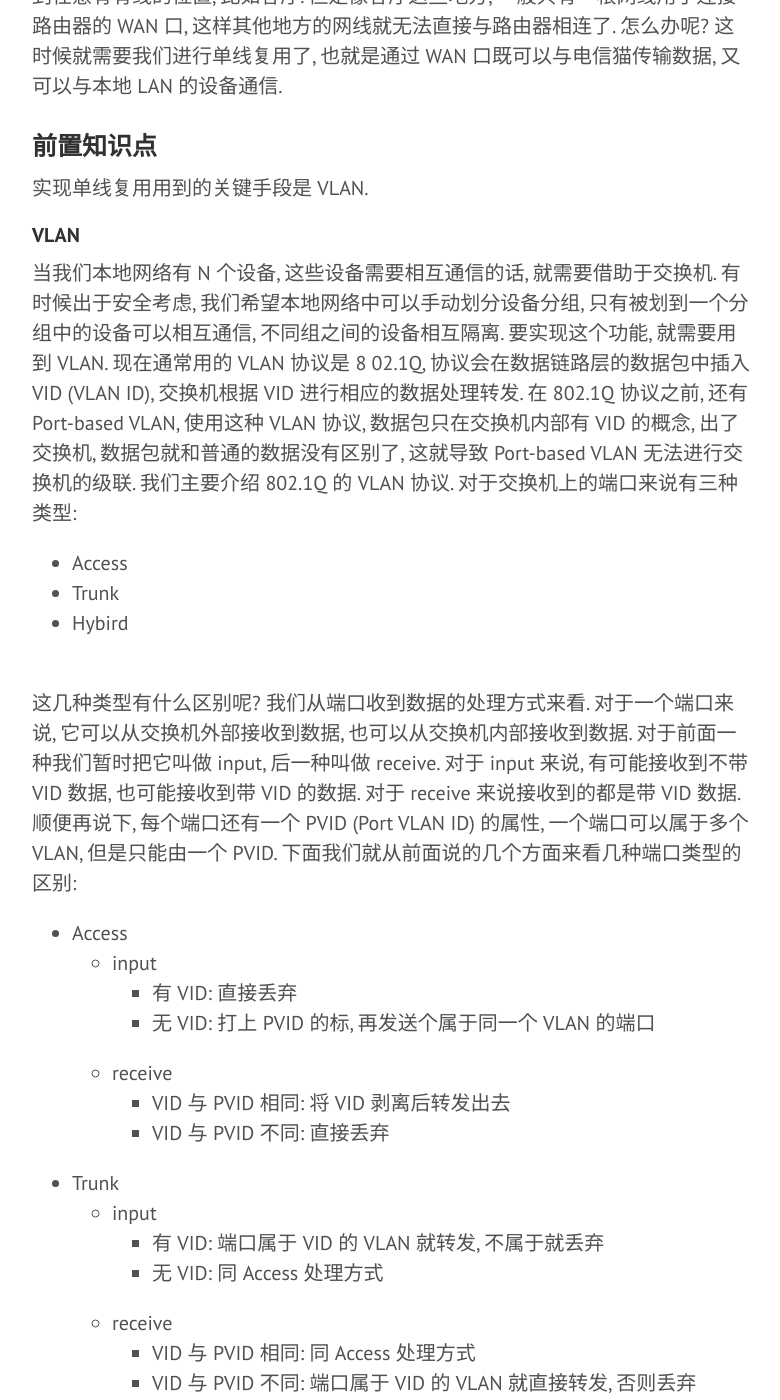
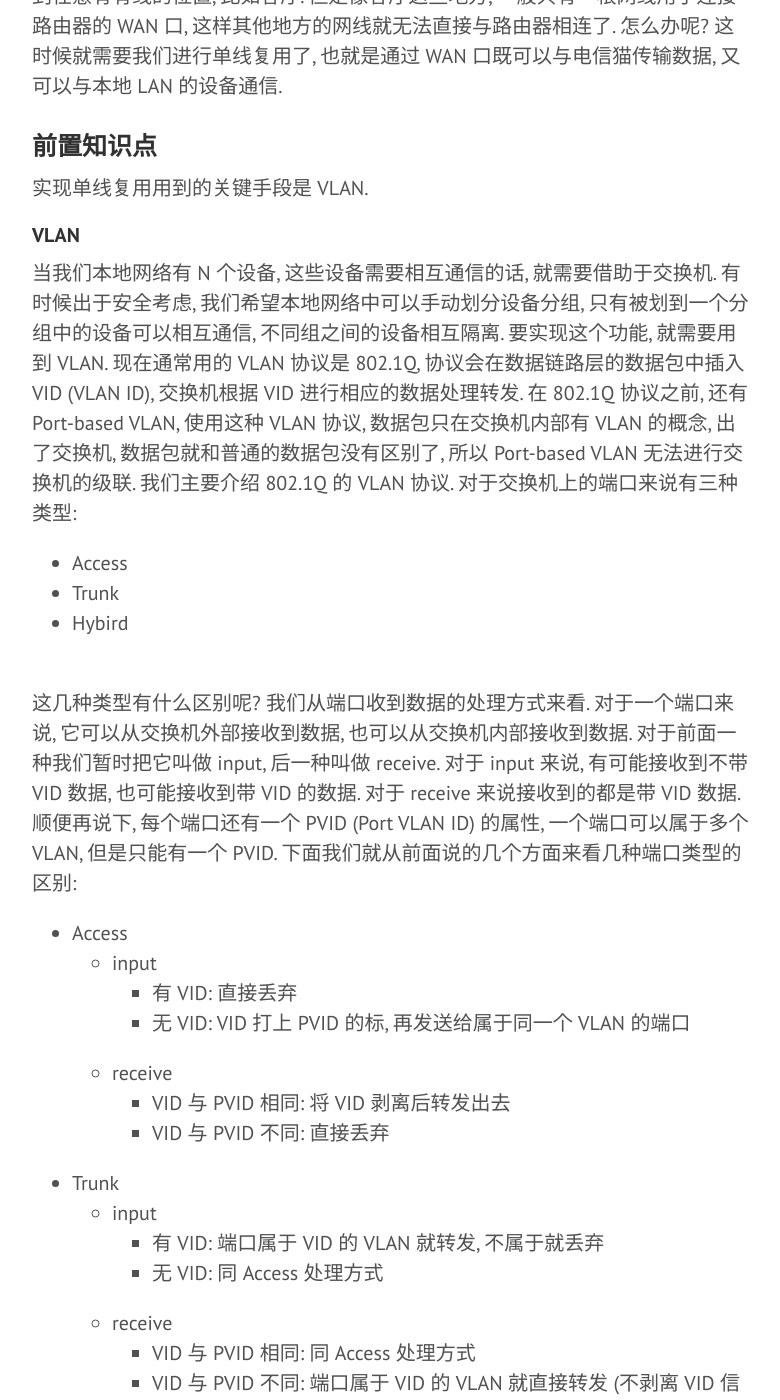
Before and after one commit to yoncise/yoncise.github.io, a Jekyll site: the page built from _posts/2020-11-21-16318107.md, in a window 1280 px wide and 1400 px high, scrolled down 610 px. Shown: the whole window, without its empty margins (428-1208 px from the left). Built offline with Jekyll 4.4.1, drawn with Linux system fonts in a browser that asks for light colours; some of the changed lines change nothing that is shown; some of the changed text lies outside the part shown.

Commit message:
sync from yuque

````diff
--- a/_posts/2020-11-21-16318107.md
+++ b/_posts/2020-11-21-16318107.md
@@ -13,19 +13,19 @@
 实现单线复用用到的关键手段是 VLAN.
 <a name="aN2jt"></a>
 #### VLAN
-当我们本地网络有 N 个设备, 这些设备需要相互通信的话, 就需要借助于交换机. 有时候出于安全考虑, 我们希望本地网络中可以手动划分设备分组, 只有被划到一个分组中的设备可以相互通信, 不同组之间的设备相互隔离. 要实现这个功能, 就需要用到 VLAN. 现在通常用的 VLAN 协议是 8 02.1Q, 协议会在数据链路层的数据包中插入 VID (VLAN ID), 交换机根据 VID 进行相应的数据处理转发. 在 802.1Q 协议之前, 还有 Port-based VLAN, 使用这种 VLAN 协议, 数据包只在交换机内部有 VID 的概念, 出了交换机, 数据包就和普通的数据没有区别了, 这就导致 Port-based VLAN 无法进行交换机的级联. 我们主要介绍 802.1Q 的 VLAN 协议. 对于交换机上的端口来说有三种类型:<br />
+当我们本地网络有 N 个设备, 这些设备需要相互通信的话, 就需要借助于交换机. 有时候出于安全考虑, 我们希望本地网络中可以手动划分设备分组, 只有被划到一个分组中的设备可以相互通信, 不同组之间的设备相互隔离. 要实现这个功能, 就需要用到 VLAN. 现在通常用的 VLAN 协议是 802.1Q, 协议会在数据链路层的数据包中插入 VID (VLAN ID), 交换机根据 VID 进行相应的数据处理转发. 在 802.1Q 协议之前, 还有 Port-based VLAN, 使用这种 VLAN 协议, 数据包只在交换机内部有 VLAN 的概念, 出了交换机, 数据包就和普通的数据包没有区别了, 所以 Port-based VLAN 无法进行交换机的级联. 我们主要介绍 802.1Q 的 VLAN 协议. 对于交换机上的端口来说有三种类型:<br />
 
 - Access
 - Trunk
 - Hybird
 
 
-<br />这几种类型有什么区别呢? 我们从端口收到数据的处理方式来看. 对于一个端口来说, 它可以从交换机外部接收到数据, 也可以从交换机内部接收到数据. 对于前面一种我们暂时把它叫做 input, 后一种叫做 receive. 对于 input 来说, 有可能接收到不带 VID 数据, 也可能接收到带 VID 的数据. 对于 receive 来说接收到的都是带 VID 数据. 顺便再说下, 每个端口还有一个 PVID (Port VLAN ID) 的属性, 一个端口可以属于多个 VLAN, 但是只能由一个 PVID. 下面我们就从前面说的几个方面来看几种端口类型的区别:<br />
+<br />这几种类型有什么区别呢? 我们从端口收到数据的处理方式来看. 对于一个端口来说, 它可以从交换机外部接收到数据, 也可以从交换机内部接收到数据. 对于前面一种我们暂时把它叫做 input, 后一种叫做 receive. 对于 input 来说, 有可能接收到不带 VID 数据, 也可能接收到带 VID 的数据. 对于 receive 来说接收到的都是带 VID 数据. 顺便再说下, 每个端口还有一个 PVID (Port VLAN ID) 的属性, 一个端口可以属于多个 VLAN, 但是只能有一个 PVID. 下面我们就从前面说的几个方面来看几种端口类型的区别:<br />
 
 - Access
    - input
       - 有 VID: 直接丢弃
-      - 无 VID: 打上 PVID 的标, 再发送个属于同一个 VLAN 的端口
+      - 无 VID: VID 打上 PVID 的标, 再发送给属于同一个 VLAN 的端口
    - receive
       - VID 与 PVID 相同: 将 VID 剥离后转发出去
       - VID 与 PVID 不同: 直接丢弃
@@ -35,14 +35,14 @@
       - 无 VID: 同 Access 处理方式
    - receive
       - VID 与 PVID 相同: 同 Access 处理方式
-      - VID 与 PVID 不同: 端口属于 VID 的 VLAN 就直接转发, 否则丢弃
+      - VID 与 PVID 不同: 端口属于 VID 的 VLAN 就直接转发 (不剥离 VID 信息), 否则丢弃
 - Hybird
    - input
-      - 有 VID: 通 Trunk 处理方式
+      - 有 VID: 同 Trunk 处理方式
       - 无 VID: 同 Access 处理方式
    - receive
       - VID 与 PVID 相同: 同 Access 处理方式
-      - VID 与 PVID 不同: 如果端口部署于 VID 的 VLAN 就直接丢弃, 如果属于 VID 所在 VLAN 还要看端口在该 VID 下是配置的 U (Untag) 还是 T (Tag), 如果是 U 就将 VID 剥离后转发, 否则就直接转发
+      - VID 与 PVID 不同: 如果端口不属于 VID 的 VLAN 就直接丢弃, 如果属于 VID 所在 VLAN 还要看端口在该 VID 下是配置的 U (Untag) 还是 T (Tag), 如果是 U 就将 VID 剥离后转发, 否则就直接转发
 
 
 
@@ -56,16 +56,14 @@
 <a name="VkJ6D"></a>
 #### 交换机配置
 先连上交换机, GS108PEv3 是可网管的交换机 (v2 是不行的, 只能用专用的工具连接), 需要你的设备直接和交换机相连, 如果中间有路由器是连接不上的. 如果不知道交换机的 IP 可以用 Netgear 提供的工具来设备发现 [1, 2].<br />
-<br />网件的端口都是 Hybird 类型的. 我这边是将 5 号口与路由器 WAN 口相连, 8 号口与电信光猫相连, 其余的口用于 LAN 设备连接.<br />
-
+<br />网件的端口都是 Hybird 类型的. 我这边是将 5 号口与路由器 WAN 口相连, 8 号口与电信光猫相连, 其余的口用于 LAN 设备连接.
 
 | VLAN ID | Port Members |
 | --- | --- |
 | 1 | 1U 2U 3U 4U 5T 6U 7U |
 | 2 | 5T 8U |
 
-
-<br />VLAN 1 中的 5 号口设置成 T, 其余口设置成 U. VLAN 2 中 5 号口也设置成 T, 8 号口设置成 U. 最后把 8 号口的 PVID 设置成 2, 其余口子设置成 1. <br />
+VLAN 1 中的 5 号口设置成 T, 其余口设置成 U. VLAN 2 中 5 号口也设置成 T, 8 号口设置成 U. 最后把 8 号口的 PVID 设置成 2, 其余口设置成 1. <br />
 <br />顺便说下, 网件交换机里, T 表示 Tagged, U 表示 Untagged, 没有标记表示这个端口不属于这个 VLAN [3].<br />
 
 <a name="YGsvE"></a>
@@ -95,7 +93,7 @@
   61: vlan61: 0 2t 3 5 8u
   62: vlan62: 0t 1t 2t 3t
 ```
-上面是我现在的配置, 很多是路由器默认的, 和我们这次相关的就是 vlan1 与 vlan2 的. (这里带 t 的表示 Tagged, 没有 t 的表示 Untagged, 与交换机有区别). 对于我的路由器来说, 4 口是 WAN 口, 8 口是什么呢? 8 口代表的是 CPU, 这里把 CPU 也抽象成了一个端口.<br />
+上面是我现在的配置, 很多是路由器默认的, 和我们这次相关的就是 vlan1 与 vlan2 的配置. (这里带 t 的表示 Tagged, 没有 t 的表示 Untagged, 与交换机有区别). 对于我的路由器来说, 4 口是 WAN 口, 8 口是什么呢? 8 口代表的是 CPU, 路由器把 CPU 也抽象成了一个端口.<br />
 <br />`Port 4: 1000FD enabled stp: none vlan: 2 jumbo: off mac: 38:f9:d3:19:0a:6b` 中的 `vlan: 2` 代表的是端口的 PVID, 我们可以用 `robocfg port 4 tag 2` 来配置 [4].<br />
 <br />为了路由器每次重启都能自动配置 VLAN, 我们需要在 `/jffs/scripts/services-start` 中配置启动命令 [5]:
 ```bash
@@ -107,7 +105,7 @@
 
 <a name="ZzENL"></a>
 #### 备注
-家里各设备的网管地址 (年纪大了, 记性好不好):
+家里各设备的网管地址 (年纪大了, 记性不好):
 
 - 路由器: 192.168.50.1
 - 交换机: 192.168.50.2 (密码要求有大小写与数字, 先连到 AP 再连接, 如果连到路由器无法连通这个 IP)
````
